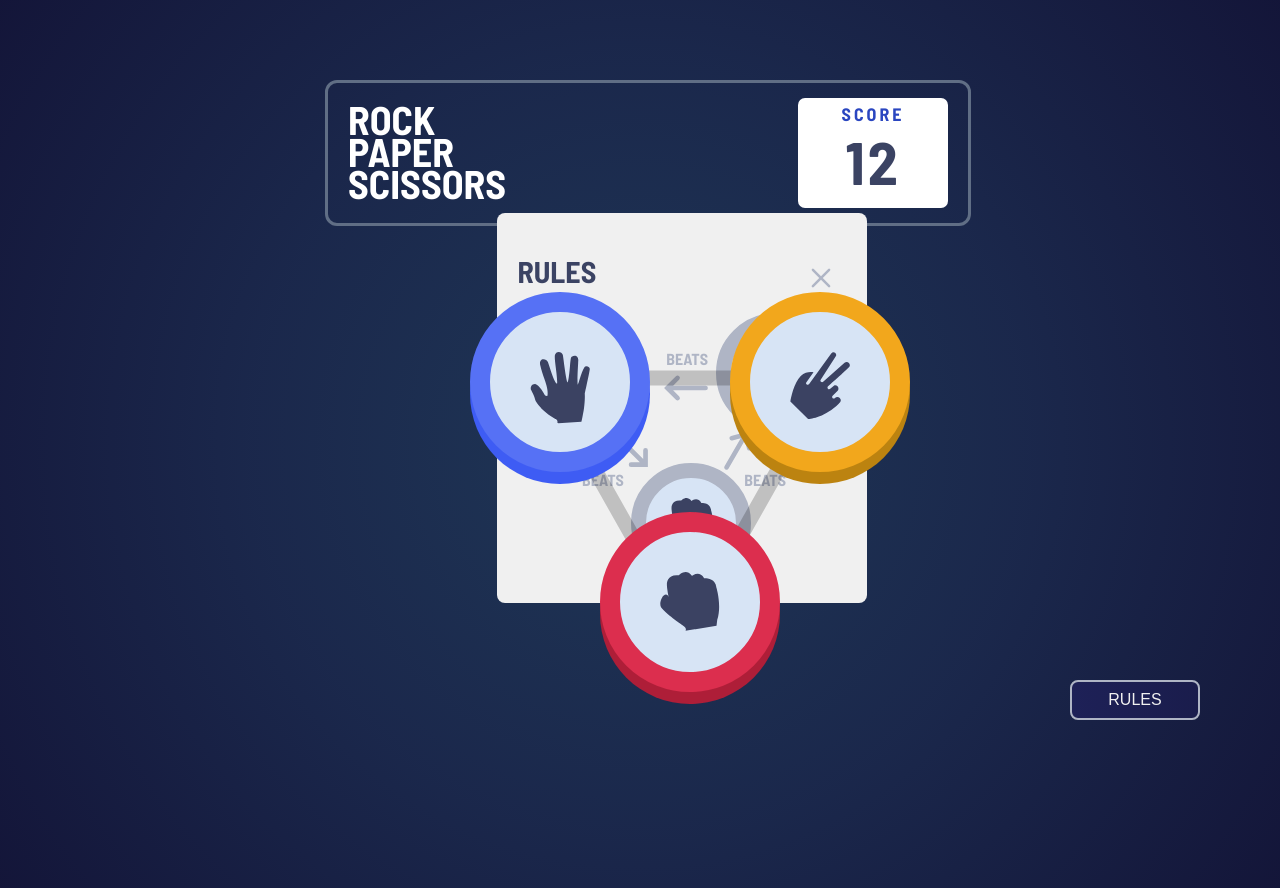
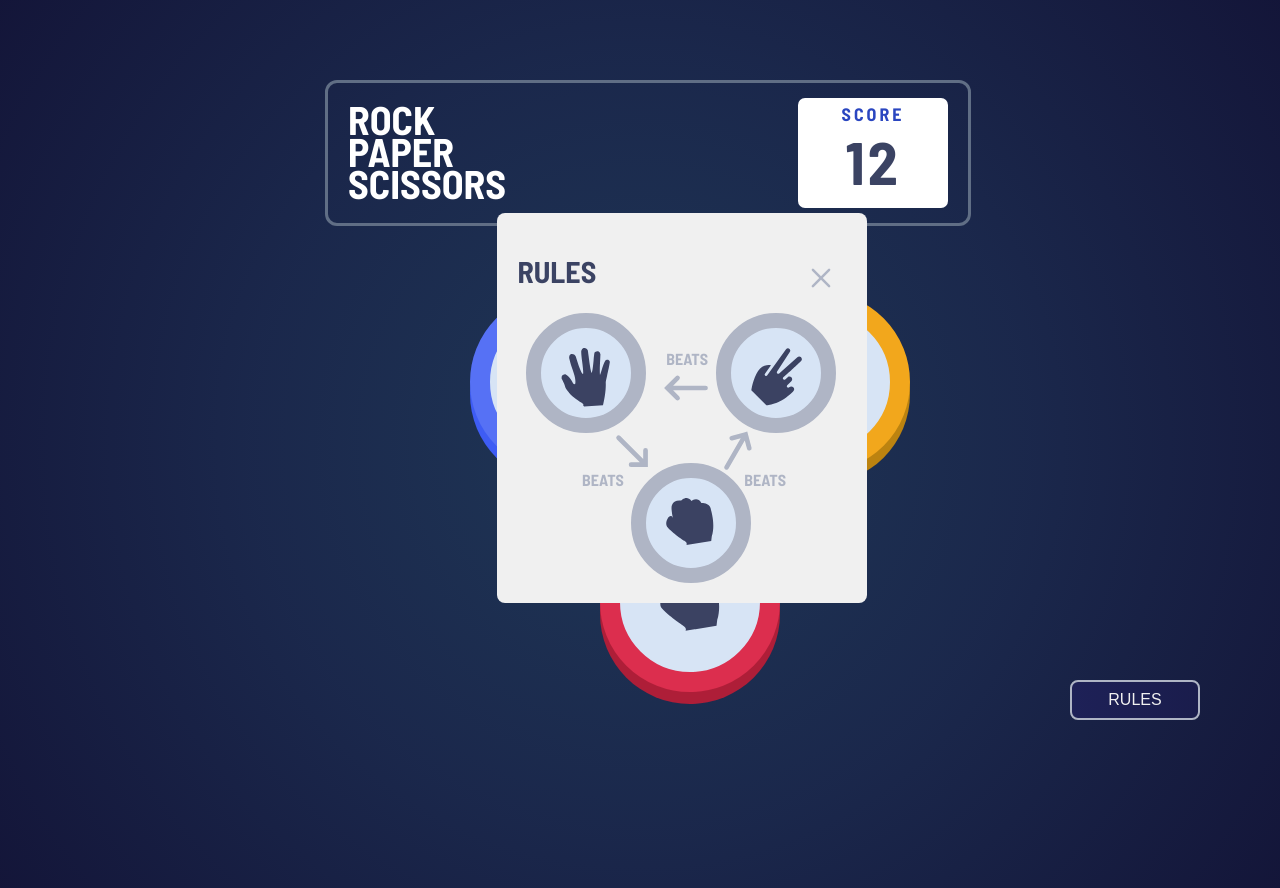
Before and after one commit to CHEGEBB/rock-paper-scissors-game, a React (Create React App) app: page / in a window 1280 px wide. Both pictures are taken after a click on the button "RULES". Built offline with nearby package versions, Linux system fonts and the light colour scheme.

Commit message:
added new

```diff
--- a/src/App.scss
+++ b/src/App.scss
@@ -15,6 +15,8 @@ body {
   .rules{
     margin-left: 13px;
     margin-top: -80px;
+    z-index: 45;
+    position: relative;
   }
 .rules-toggle-button{
   position: absolute;
```
